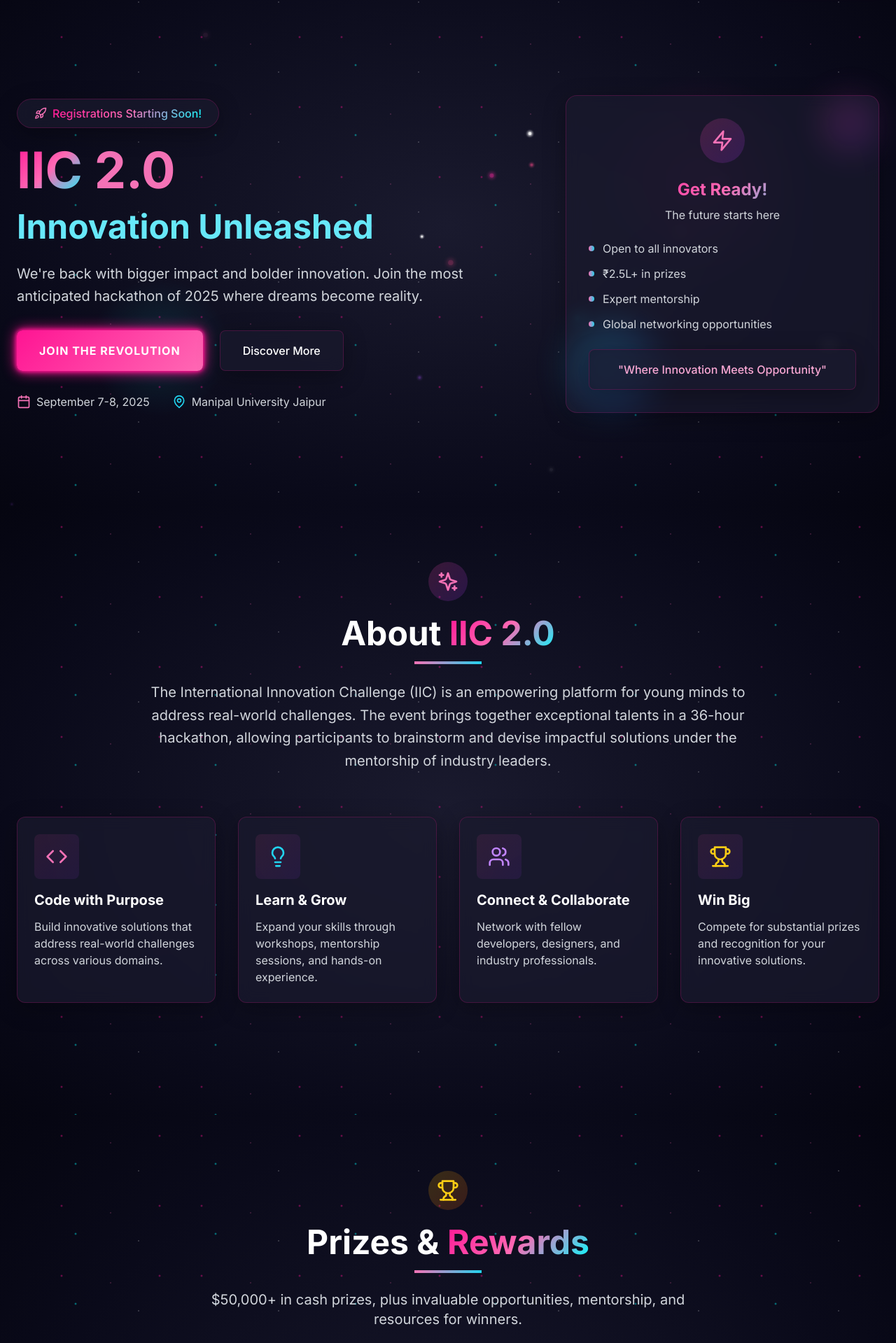
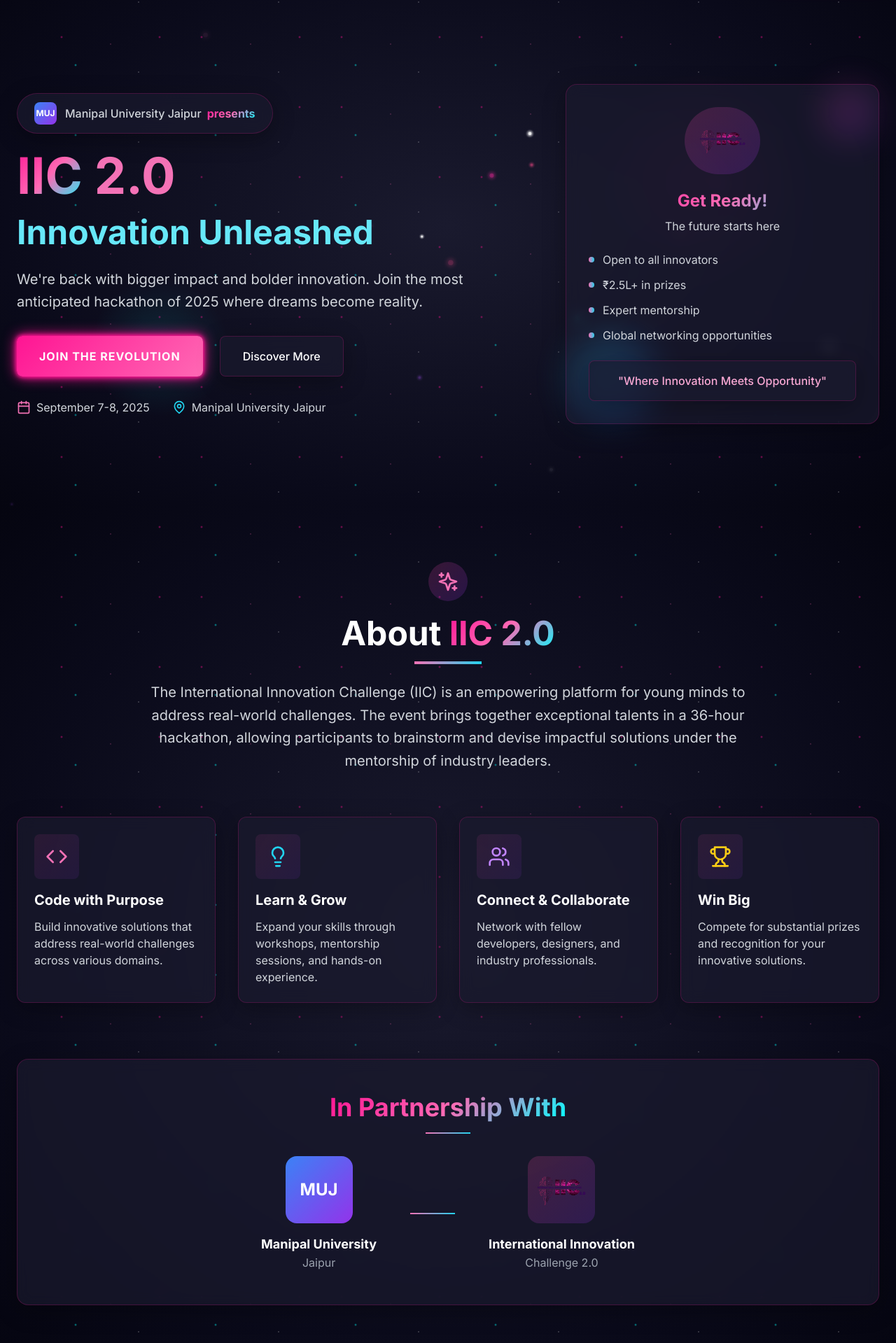
Before and after one commit to praneshnikhar/IIC-2.0, a React (Vite) app: page /home in a window 1280 px wide. Shown: the part 77-1996 px from the top of the page at 70% size. Built offline with nearby package versions, Linux system fonts and the light colour scheme.

Commit message:
Replace Hackathon Logo Placeholders with Actual Logo

```diff
--- a/src/components/About.tsx
+++ b/src/components/About.tsx
@@ -80,6 +80,46 @@
             </div>
           ))}
         </div>
+
+        {/* Partnership Section */}
+        <div className="glass-card rounded-2xl p-8 md:p-12 animate-on-scroll opacity-0">
+          <div className="text-center mb-8">
+            <h3 className="text-3xl md:text-4xl font-bold text-white mb-4">
+              <span className="gradient-text">In Partnership With</span>
+            </h3>
+            <div className="w-16 h-0.5 bg-gradient-to-r from-pink-400 to-cyan-400 mx-auto"></div>
+          </div>
+
+          <div className="flex flex-col md:flex-row items-center justify-center space-y-8 md:space-y-0 md:space-x-12">
+            {/* College Logo */}
+            <div className="text-center">
+              <div className="w-24 h-24 bg-gradient-to-br from-blue-500 to-purple-600 rounded-2xl flex items-center justify-center mb-4 mx-auto">
+                <span className="text-white font-bold text-2xl">MUJ</span>
+              </div>
+              <h4 className="text-white font-bold text-lg">Manipal University</h4>
+              <p className="text-gray-400">Jaipur</p>
+            </div>
+
+            {/* Connector */}
+            <div className="flex items-center">
+              <div className="w-16 h-0.5 bg-gradient-to-r from-pink-400 to-cyan-400 md:block hidden"></div>
+              <div className="w-0.5 h-16 bg-gradient-to-b from-pink-400 to-cyan-400 md:hidden block"></div>
+            </div>
+
+            {/* Hackathon Logo */}
+            <div className="text-center">
+              <div className="w-24 h-24 bg-gradient-to-br from-pink-500/20 to-purple-600/20 rounded-2xl flex items-center justify-center mb-4 mx-auto p-2">
+                <img
+                  src="/Untitled design (28).png"
+                  alt="IIC 2.0 Logo"
+                  className="h-20 w-auto"
+                />
+              </div>
+              <h4 className="text-white font-bold text-lg">International Innovation</h4>
+              <p className="text-gray-400">Challenge 2.0</p>
+            </div>
+          </div>
+        </div>
       </div>
     </section>
   );
--- a/src/components/Hero.tsx
+++ b/src/components/Hero.tsx
@@ -27,11 +27,14 @@
               isVisible ? 'opacity-100 translate-y-0' : 'opacity-0 translate-y-12'
             }`}
           >
-
-            <div className="inline-block px-6 py-2 mb-6 rounded-full glass-card">
-              <p className="text-white font-medium flex items-center">
-                <Rocket size={18} className="mr-2 text-pink-400" />
-                <span className="gradient-text">Registrations Starting Soon!</span>
+            {/* College Presents Badge */}
+            <div className="inline-flex items-center px-6 py-3 mb-6 rounded-full glass-card">
+              <div className="w-8 h-8 bg-gradient-to-br from-blue-500 to-purple-600 rounded-lg flex items-center justify-center mr-3">
+                <span className="text-white font-bold text-xs">MUJ</span>
+              </div>
+              <p className="text-white font-medium">
+                <span className="text-gray-300">Manipal University Jaipur</span>
+                <span className="gradient-text font-semibold ml-2">presents</span>
               </p>
             </div>
 
@@ -78,7 +81,11 @@
               {/* Hackathon Logo in Card */}
               <div className="text-center mb-6">
                 <div className="inline-block p-4 bg-gradient-to-br from-pink-500/20 to-purple-600/20 rounded-full mb-4">
-                  <Zap className="h-8 w-8 text-pink-400" />
+                  <img
+                    src="/Untitled design (28).png"
+                    alt="IIC 2.0 Logo"
+                    className="h-16 w-auto"
+                  />
                 </div>
                 <h3 className="gradient-text text-2xl font-bold mb-2">Get Ready!</h3>
                 <p className="text-gray-300">The future starts here</p>
--- a/src/components/IntroWrapper.tsx
+++ b/src/components/IntroWrapper.tsx
@@ -61,24 +61,16 @@
             }}
           />
 
-          <div className="relative mb-2">
-            <h1
-              className={`text-6xl sm:text-8xl font-extrabold gradient-text transition-all duration-300 ${
-                glitchText !== "IIC 2.0" ? "animate-pulse" : ""
-              }`}
+          {/* Logo Section */}
+          <div className="relative mb-8">
+            <img
+              src="/Untitled design (28).png"
+              alt="IIC 2.0 Logo"
+              className="h-32 w-auto mx-auto mb-4 filter drop-shadow-2xl"
               style={{
-                textShadow:
-                  glitchText === "IIC 2.0"
-                    ? "0 2px 8px rgba(255, 20, 147, 0.6), 0 4px 16px rgba(255, 20, 147, 0.5)"
-                    : "0 0 15px rgba(255, 0, 102, 0.7), 0 0 30px rgba(255, 0, 102, 0.6)",
-                filter:
-                  glitchText !== "IIC 2.0"
-                    ? "hue-rotate(330deg) saturate(1.5)"
-                    : "none",
+                filter: "drop-shadow(0 0 20px rgba(255, 20, 147, 0.6))"
               }}
-            >
-              {glitchText}
-            </h1>
+            />
 
             <div
               className="absolute inset-0 bg-gradient-to-r from-transparent via-pink-500 to-transparent opacity-30 h-1"
```
